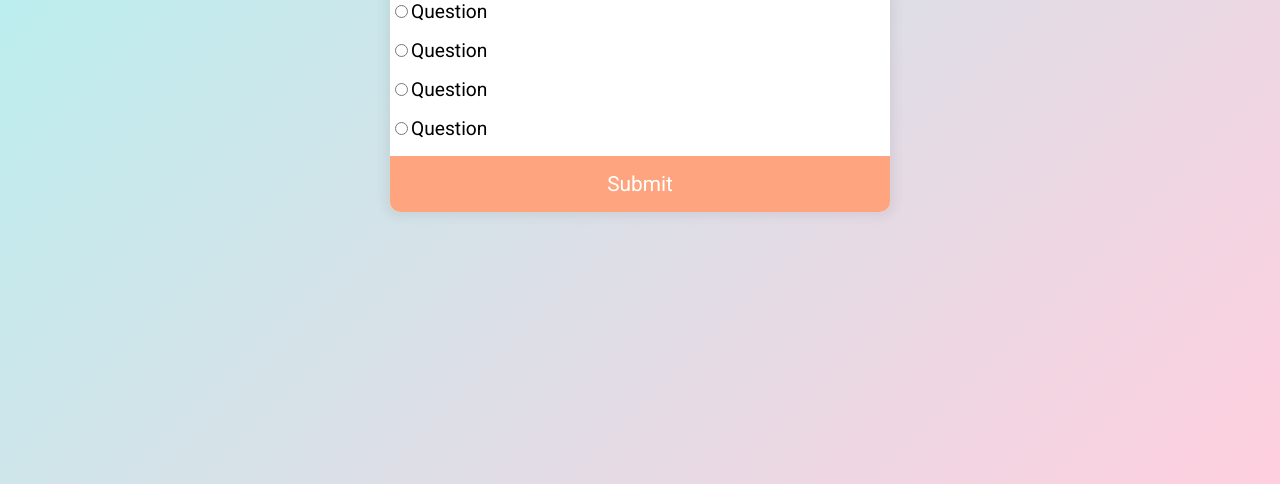
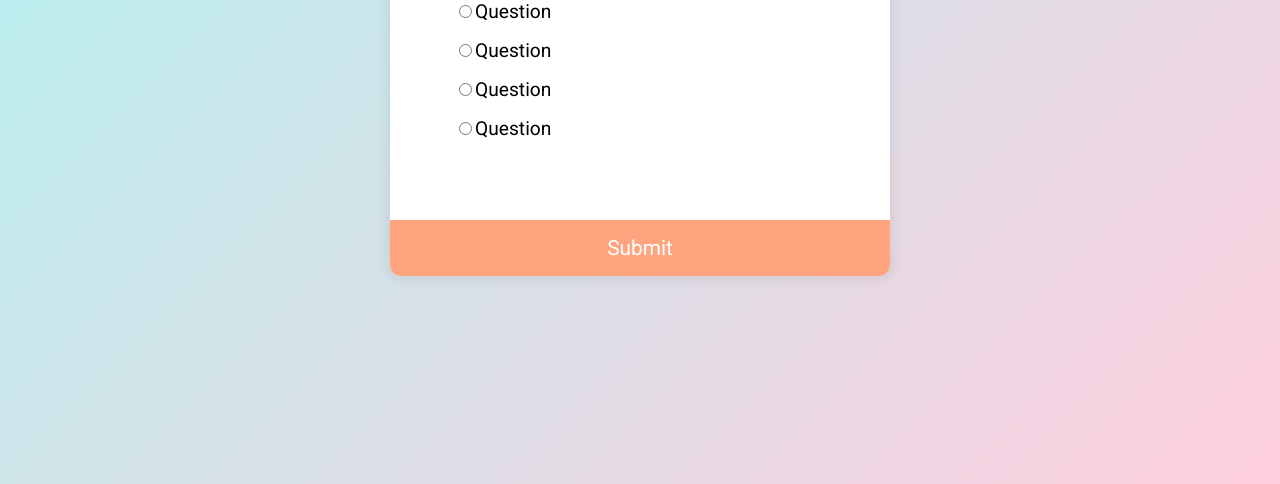
Before and after one commit to NoumanAMalik/Basic-Questionnaire, a plain HTML site: page index.html in a window 1280 px wide. Shown: the part 316-800 px from the top of the page. Drawn offline with Linux system fonts and the light colour scheme.

Commit message:
Updated: The radio buttons
Put the question text and radion buttons in a separate div from the button to position them better

```diff
--- a/index.html
+++ b/index.html
@@ -10,6 +10,7 @@
     </head>
     <body>
         <div class="quiz-container">
+            <div class="quiz-header">
                 <h2>Question text</h2>
                 <ul>
                     <li><input type="radio" id="a" name="answer"><label for="a">Question</label></li>
@@ -17,6 +18,7 @@
                     <li><input type="radio" id="c" name="answer"><label for="c">Question</label></li>
                     <li><input type="radio" id="d" name="answer"><label for="d">Question</label></li>
                 </ul>
+            </div>
             <button>Submit</button>
         </div>
     </body>
```
Lines whose indentation alone changed are shown as unchanged.
